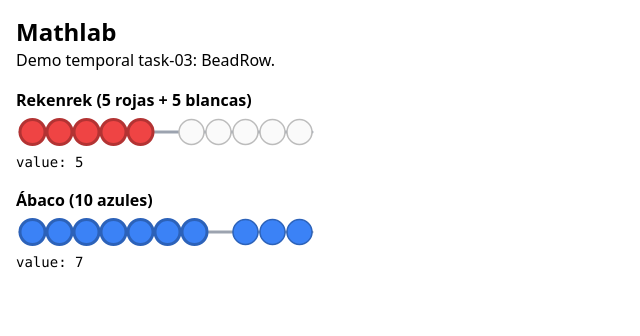
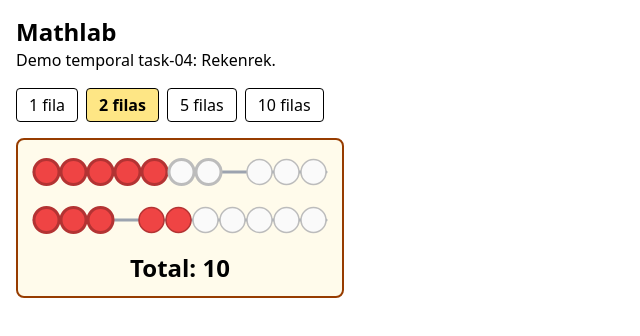
Before and after one commit to dealelopez/mathlab, a React (Vite) app: page / in a window 1280 px wide. Shown: the top 336 px of the page, without its empty margins (0-640 px from the left). Built offline with nearby package versions, Linux system fonts and the light colour scheme.

Commit message:
task-04: Rekenrek con filas BeadRow + total + tests + demo

```diff
--- a/src/App.tsx
+++ b/src/App.tsx
@@ -1,25 +1,41 @@
 import { useState } from 'react';
-import BeadRow from './components/primitives/BeadRow';
+import Rekenrek from './components/manipulatives/Rekenrek';
 
-// Demo temporal de la tarea 03. Se sustituye en la tarea 15 con la navegación real.
+// Demo temporal de la tarea 04. Se sustituye en la tarea 15 con la navegación real.
 export default function App() {
-  const [rekenrek, setRekenrek] = useState(5);
-  const [abaco, setAbaco] = useState(7);
+  const [rowCount, setRowCount] = useState(2);
+  const [values, setValues] = useState<number[]>([7, 3]);
+
+  const changeRows = (n: number) => {
+    setRowCount(n);
+    setValues((prev) =>
+      Array.from({ length: n }, (_, i) => (i < prev.length ? prev[i]! : 0)),
+    );
+  };
+
   return (
     <div className="p-4">
       <h1 className="text-2xl font-bold">Mathlab</h1>
-      <p>Demo temporal task-03: BeadRow.</p>
+      <p>Demo temporal task-04: Rekenrek.</p>
 
-      <div className="mt-4">
-        <h2 className="font-semibold">Rekenrek (5 rojas + 5 blancas)</h2>
-        <BeadRow value={rekenrek} onChange={setRekenrek} colorSplit={5} colors={['#EF4444', '#FAFAFA']} />
-        <p className="font-mono text-sm">value: {rekenrek}</p>
+      <div className="mt-4 flex gap-2">
+        {[1, 2, 5, 10].map((n) => (
+          <button
+            key={n}
+            onClick={() => changeRows(n)}
+            className={`rounded border px-3 py-1 ${rowCount === n ? 'bg-amber-200 font-bold' : ''}`}
+          >
+            {n} {n === 1 ? 'fila' : 'filas'}
+          </button>
+        ))}
       </div>
 
       <div className="mt-4">
-        <h2 className="font-semibold">Ábaco (10 azules)</h2>
-        <BeadRow value={abaco} onChange={setAbaco} colorSplit={10} colors={['#3B82F6']} />
-        <p className="font-mono text-sm">value: {abaco}</p>
+        <Rekenrek
+          rows={rowCount}
+          value={values}
+          onChange={(v) => setValues(v)}
+        />
       </div>
     </div>
   );
--- /dev/null
+++ b/src/components/manipulatives/Rekenrek.tsx
@@ -0,0 +1,87 @@
+import BeadRow from '../primitives/BeadRow';
+import { distributeToRows } from '../../lib/math';
+
+export interface RekenrekProps {
+  /** Número de filas (default 2). Valores típicos: 1, 2, 5, 10 */
+  rows?: number;
+  /** Cuentas por fila (default 10) */
+  beadsPerRow?: number;
+  /** Punto de cambio de color por fila (default 5) */
+  colorSplit?: number;
+  /** Colores por fila [grupo1, grupo2] (default rojo + blanco) */
+  colors?: [string, string];
+  /**
+   * Valor del rekenrek. Acepta dos formatos:
+   * - number: total que se distribuye automáticamente entre filas (de arriba a abajo).
+   * - number[]: valor explícito de cada fila.
+   */
+  value: number | number[];
+  /** Callback con ambos formatos: array de valores por fila y total. */
+  onChange: (values: number[], total: number) => void;
+  /** Desactiva la interacción */
+  readOnly?: boolean;
+  /** Mostrar el total calculado (default true) */
+  showTotal?: boolean;
+}
+
+function clamp(n: number, min: number, max: number): number {
+  return Math.min(max, Math.max(min, n));
+}
+
+/**
+ * Rekenrek — bastidor de N filas de cuentas (5 rojas + 5 blancas por defecto).
+ * Cada fila es un BeadRow; el total es la suma de las filas.
+ */
+export default function Rekenrek({
+  rows = 2,
+  beadsPerRow = 10,
+  colorSplit = 5,
+  colors = ['#EF4444', '#FAFAFA'],
+  value,
+  onChange,
+  readOnly = false,
+  showTotal = true,
+}: RekenrekProps) {
+  const safeRows = Math.max(1, Math.floor(rows));
+  const safeBeads = Math.max(1, Math.floor(beadsPerRow));
+
+  const rowValues: number[] =
+    typeof value === 'number'
+      ? distributeToRows(Math.max(0, Math.round(value)), safeRows, safeBeads)
+      : Array.from(
+          { length: safeRows },
+          (_, i) => clamp(Math.round(value[i] ?? 0), 0, safeBeads),
+        );
+
+  const total = rowValues.reduce((acc, v) => acc + v, 0);
+
+  const handleRowChange = (rowIndex: number, newRowValue: number) => {
+    if (readOnly) return;
+    const newValues = [...rowValues];
+    newValues[rowIndex] = clamp(newRowValue, 0, safeBeads);
+    onChange(newValues, newValues.reduce((acc, v) => acc + v, 0));
+  };
+
+  return (
+    <div className="inline-block rounded-lg border-2 border-amber-800 bg-amber-50 p-3">
+      <div className="flex flex-col gap-2">
+        {rowValues.map((rowValue, i) => (
+          <BeadRow
+            key={i}
+            total={safeBeads}
+            value={rowValue}
+            onChange={(v) => handleRowChange(i, v)}
+            colorSplit={colorSplit}
+            colors={colors}
+            readOnly={readOnly}
+          />
+        ))}
+      </div>
+      {showTotal && (
+        <p data-testid="rekenrek-total" className="mt-3 text-center text-2xl font-bold tabular-nums">
+          Total: {total}
+        </p>
+      )}
+    </div>
+  );
+}
```
Also changed, not shown: 1 other file (tests, documents, lock files or other folders).
